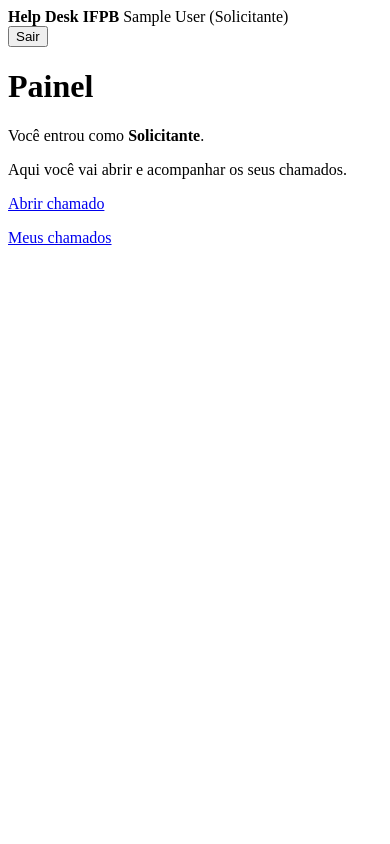
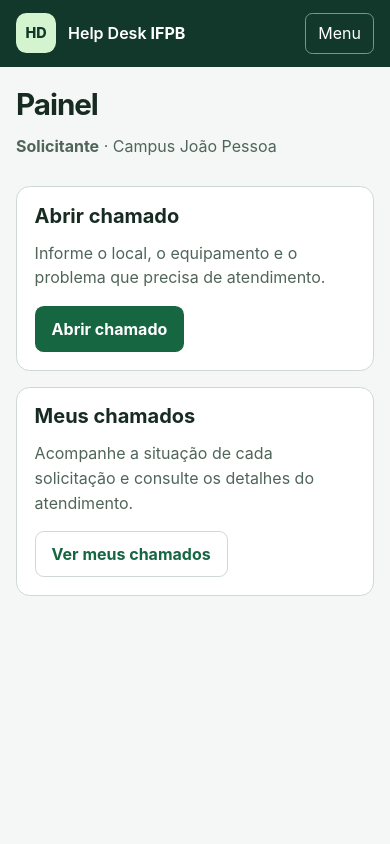
Before and after one commit to SuetoneCarneiro/help-desk-ifpb, a Django app: page / in a window 390 px wide. Run offline with Django 5.2, Linux system fonts and the light colour scheme; the visitor is signed in with stand-in values (Sample User, id 1).

Commit message:
feat: adiciona estrutura visual e navegação por papel (PA01)

```diff
--- /dev/null
+++ b/accounts/static/helpdesk/css/app.css
@@ -0,0 +1,218 @@
+:root {
+  color-scheme: light;
+  --canvas: #f4f7f5;
+  --surface: #ffffff;
+  --ink: #172b23;
+  --muted: #50655a;
+  --border: #cdd9d1;
+  --brand: #166642;
+  --brand-hover: #104c32;
+  --sidebar: #12382b;
+  --sidebar-active: #245540;
+  --focus: #1973be;
+  --radius: 0.85rem;
+  --gap: 1rem;
+  font-family: Inter, system-ui, sans-serif;
+  line-height: 1.55;
+}
+
+* { box-sizing: border-box; }
+[hidden] { display: none !important; }
+body { margin: 0; background: var(--canvas); color: var(--ink); }
+a { color: var(--brand); text-underline-offset: 0.2em; }
+button, input, select, textarea { font: inherit; }
+button { cursor: pointer; }
+:focus-visible { outline: 3px solid var(--focus); outline-offset: 3px; }
+h1, h2 { line-height: 1.18; margin: 0 0 0.75rem; }
+h1 { font-size: clamp(1.85rem, 4vw, 2.6rem); letter-spacing: -0.035em; }
+h2 { font-size: 1.25rem; }
+p { margin: 0 0 1rem; }
+.skip-link { position: absolute; left: 1rem; top: -8rem; z-index: 5; }
+.skip-link:focus { top: 1rem; padding: 0.7rem 1rem; background: white; }
+
+.app-shell {
+  display: grid;
+  grid-template-columns: 16rem minmax(0, 1fr);
+  min-height: 100vh;
+}
+.sidebar {
+  position: sticky;
+  top: 0;
+  height: 100vh;
+  height: 100dvh;
+  overflow-y: auto;
+  display: flex;
+  flex-direction: column;
+  padding: 1.5rem;
+  background: var(--sidebar);
+  color: white;
+}
+.sidebar-top, .brand { display: flex; align-items: center; gap: 0.75rem; }
+.sidebar-top { justify-content: space-between; }
+.brand { color: inherit; font-weight: 600; text-decoration: none; }
+.brand-mark {
+  display: grid;
+  place-items: center;
+  width: 2.5rem;
+  height: 2.5rem;
+  border-radius: 0.65rem;
+  background: #d4f4cf;
+  color: var(--sidebar);
+  font-size: 0.9rem;
+  font-weight: 800;
+}
+.sidebar-body { flex: 1; display: flex; flex-direction: column; }
+.navigation { display: grid; gap: 0.35rem; margin: 2rem 0; }
+.navigation a {
+  padding: 0.65rem 0.85rem;
+  border-radius: 0.5rem;
+  color: #ecf5ef;
+  text-decoration: none;
+}
+.navigation a:hover, .navigation a[aria-current="page"] {
+  background: var(--sidebar-active);
+}
+.navigation a[aria-current="page"] {
+  box-shadow: inset 3px 0 #a5e6aa;
+  font-weight: 700;
+}
+.account {
+  margin-top: auto;
+  padding-top: 1rem;
+  border-top: 1px solid #476758;
+  overflow-wrap: anywhere;
+}
+.account strong, .account span { display: block; }
+.account span { color: #c8dbce; font-size: 0.9rem; }
+.account form { margin-top: 0.65rem; }
+.menu-toggle, .logout {
+  padding: 0.45rem 0.75rem;
+  border: 1px solid #789786;
+  border-radius: 0.45rem;
+  background: transparent;
+  color: white;
+}
+.sidebar :focus-visible { outline-color: #b7edff; }
+.public-header { padding: 1rem clamp(1rem, 5vw, 4rem); background: var(--sidebar); color: white; }
+
+.content {
+  width: 100%;
+  max-width: 80rem;
+  min-width: 0;
+  margin-inline: auto;
+  padding: clamp(1.25rem, 4vw, 3.5rem);
+  overflow-wrap: anywhere;
+}
+.public-shell .content { max-width: 35rem; }
+.page-header { margin-bottom: 1.75rem; }
+.page-header p, .card p, .helptext { color: var(--muted); }
+.card-grid {
+  display: grid;
+  grid-template-columns: repeat(auto-fit, minmax(min(100%, 17rem), 1fr));
+  gap: var(--gap);
+}
+.card, .content > form, .content > dl {
+  padding: clamp(1.1rem, 3vw, 1.75rem);
+  border: 1px solid var(--border);
+  border-radius: var(--radius);
+  background: var(--surface);
+}
+.card { display: flex; flex-direction: column; align-items: flex-start; }
+.card p:last-child { margin-bottom: 0; }
+.card .button { margin-top: auto; }
+.button, .content button[type="submit"] {
+  display: inline-flex;
+  align-items: center;
+  justify-content: center;
+  padding: 0.6rem 1rem;
+  border: 1px solid transparent;
+  border-radius: 0.55rem;
+  background: var(--brand);
+  color: white;
+  font-weight: 650;
+  text-decoration: none;
+}
+.button:hover, .content button[type="submit"]:hover { background: var(--brand-hover); }
+.button.button-secondary, .content button.button-secondary {
+  background: white;
+  border-color: var(--border);
+  color: var(--brand);
+}
+.button.button-secondary:hover { background: #eef6ef; }
+
+.content > form { max-width: 42rem; margin-bottom: 1rem; }
+.field, .content form > p { margin: 0 0 1.1rem; }
+.content label { display: block; margin-bottom: 0.3rem; font-weight: 650; }
+.content :where(input:not([type="hidden"], [type="checkbox"], [type="radio"]), select, textarea) {
+  width: 100%;
+  padding: 0.65rem 0.8rem;
+  border: 1px solid #81988a;
+  border-radius: 0.45rem;
+  background: white;
+  color: var(--ink);
+}
+.content textarea { min-height: 7rem; resize: vertical; }
+.helptext { font-size: 0.875rem; }
+.errorlist { padding-left: 1.25rem; color: #952c2c; }
+[aria-invalid="true"] { border-color: #a53030 !important; }
+.alert {
+  margin-bottom: 1rem;
+  padding: 0.75rem 1rem;
+  border-left: 4px solid #40799e;
+  border-radius: 0.35rem;
+  background: #eaf3fa;
+}
+.alert-success { border-color: var(--brand); background: #e2f3e7; }
+.alert-warning { border-color: #916113; background: #fff1ce; }
+.alert-error { border-color: #a53030; background: #fceaea; }
+
+.table-scroll { max-width: 100%; overflow-x: auto; }
+.content table {
+  width: 100%;
+  border-collapse: collapse;
+  background: var(--surface);
+}
+.content th, .content td {
+  padding: 0.75rem;
+  border-bottom: 1px solid var(--border);
+  text-align: left;
+  vertical-align: top;
+}
+.content th { background: #e8f0ea; }
+.content dt { font-weight: 700; }
+.content dd { margin: 0 0 1rem; }
+.status {
+  display: inline-block;
+  padding: 0.15rem 0.6rem;
+  border-radius: 2rem;
+  background: #e8eeea;
+  color: #344b40;
+  font-size: 0.875rem;
+  font-weight: 650;
+}
+.status[data-status="aberto"] { background: #e1effc; color: #184e77; }
+.status[data-status="atribuido"] { background: #efe8fb; color: #573787; }
+.status[data-status="em-andamento"] { background: #fff0c9; color: #75500b; }
+.status[data-status="concluido"] { background: #def3e4; color: #185431; }
+.status[data-status="recusado"], .status[data-status="atrasado"] {
+  background: #fae4e4; color: #872828;
+}
+
+.modal {
+  width: min(30rem, calc(100% - 2rem));
+  max-height: 85vh;
+  padding: 0;
+  border: 1px solid var(--border);
+  border-radius: var(--radius);
+  color: var(--ink);
+}
+.modal-body { padding: 1.5rem; }
+.modal::backdrop { background: rgb(12 31 22 / 60%); }
+
+@media (max-width: 48rem) {
+  .app-shell { display: block; }
+  .sidebar { position: static; height: auto; padding: 0.8rem 1rem; }
+  .navigation { margin: 1rem 0; }
+  .sidebar-body { padding-bottom: 0.4rem; }
+  .content { padding: 1.25rem 1rem; }
+}
--- /dev/null
+++ b/accounts/static/helpdesk/js/app.js
@@ -0,0 +1,38 @@
+const menuToggle = document.querySelector(".menu-toggle");
+const accountMenu = document.getElementById("account-menu");
+
+if (menuToggle && accountMenu) {
+  const mobile = window.matchMedia("(max-width: 48rem)");
+
+  function updateMenu(expanded) {
+    accountMenu.hidden = !expanded;
+    menuToggle.setAttribute("aria-expanded", String(expanded));
+  }
+
+  function applyLayout() {
+    menuToggle.hidden = !mobile.matches;
+    updateMenu(!mobile.matches);
+  }
+
+  menuToggle.addEventListener("click", () => updateMenu(accountMenu.hidden));
+
+  accountMenu.addEventListener("keydown", (event) => {
+    if (event.key === "Escape" && mobile.matches) {
+      updateMenu(false);
+      menuToggle.focus();
+    }
+  });
+
+  mobile.addEventListener("change", applyLayout);
+  applyLayout();
+}
+
+document.addEventListener("click", (event) => {
+  const trigger = event.target.closest("button[data-open-dialog]");
+  if (!trigger) return;
+
+  const dialog = document.getElementById(trigger.dataset.openDialog);
+  if (dialog instanceof HTMLDialogElement && !dialog.open) {
+    dialog.showModal();
+  }
+});
--- a/accounts/templates/accounts/home.html
+++ b/accounts/templates/accounts/home.html
@@ -1,15 +1,35 @@
 {% extends "base.html" %}
 
+{% block title %}Painel — Help Desk IFPB{% endblock %}
+
 {% block content %}
-  <h1>Painel</h1>
-  <p>Você entrou como <strong>{{ user.get_role_display }}</strong>.</p>
+  <header class="page-header">
+    <h1>Painel</h1>
+    <p><strong>{{ user.get_role_display }}</strong> · Campus João Pessoa</p>
+  </header>
+
   {% if user.is_solicitante %}
-    <p>Aqui você vai abrir e acompanhar os seus chamados.</p>
-    <p><a href="{% url 'tickets:create' %}">Abrir chamado</a></p>
-    <p><a href="{% url 'tickets:list' %}">Meus chamados</a></p>
+    <div class="card-grid">
+      <section class="card">
+        <h2>Abrir chamado</h2>
+        <p>Informe o local, o equipamento e o problema que precisa de atendimento.</p>
+        <a class="button" href="{% url 'tickets:create' %}">Abrir chamado</a>
+      </section>
+      <section class="card">
+        <h2>Meus chamados</h2>
+        <p>Acompanhe a situação de cada solicitação e consulte os detalhes do atendimento.</p>
+        <a class="button button-secondary" href="{% url 'tickets:list' %}">Ver meus chamados</a>
+      </section>
+    </div>
   {% elif user.is_coordenador %}
-    <p>Aqui você vai atribuir, priorizar e recusar chamados.</p>
+    <section class="card">
+      <h2>Coordenação de TI</h2>
+      <p>Seu papel é fazer a triagem dos chamados, definir prioridades e distribuir as ordens entre os técnicos.</p>
+    </section>
   {% elif user.is_tecnico %}
-    <p>Aqui você vai atender as ordens de serviço atribuídas a você.</p>
+    <section class="card">
+      <h2>Atendimento técnico</h2>
+      <p>Seu papel é atender as ordens atribuídas a você e registrar como cada problema foi resolvido.</p>
+    </section>
   {% endif %}
 {% endblock %}
--- a/templates/base.html
+++ b/templates/base.html
@@ -1,30 +1,58 @@
-<!DOCTYPE html>
-<html lang="pt-br">
+{% load static %}
+<!doctype html>
+<html lang="pt-BR">
 <head>
   <meta charset="utf-8">
   <meta name="viewport" content="width=device-width, initial-scale=1">
   <title>{% block title %}Help Desk IFPB{% endblock %}</title>
+  <link rel="stylesheet" href="{% static 'helpdesk/css/app.css' %}">
+  <script src="{% static 'helpdesk/js/app.js' %}" defer></script>
+  {% block extra_head %}{% endblock %}
 </head>
 <body>
-  <header>
-    <strong>Help Desk IFPB</strong>
+  <a class="skip-link" href="#conteudo">Pular para o conteúdo</a>
+
+  <div class="{% if user.is_authenticated %}app-shell{% else %}public-shell{% endif %}">
     {% if user.is_authenticated %}
-      <span>{{ user.get_full_name|default:user.username }} ({{ user.get_role_display }})</span>
+      <aside class="sidebar">
+        <div class="sidebar-top">
+          <a class="brand" href="{% url 'accounts:home' %}">
+            <span class="brand-mark" aria-hidden="true">HD</span>
+            <span>Help Desk <strong>IFPB</strong></span>
+          </a>
+          <button class="menu-toggle" type="button" hidden
+                  aria-controls="account-menu" aria-expanded="false">
+            Menu
+          </button>
+        </div>
+
+        <div class="sidebar-body" id="account-menu">
+          {% include "components/navigation.html" %}
+          <div class="account">
+            <strong>{{ user.get_full_name|default:user.username }}</strong>
+            <span>{{ user.get_role_display }}</span>
             <form method="post" action="{% url 'accounts:logout' %}">
               {% csrf_token %}
-        <button type="submit">Sair</button>
+              <button class="logout" type="submit">Sair</button>
             </form>
+          </div>
+        </div>
+      </aside>
+    {% else %}
+      <header class="public-header">
+        <a class="brand" href="{% url 'accounts:login' %}">
+          <span class="brand-mark" aria-hidden="true">HD</span>
+          <span>Help Desk <strong>IFPB</strong></span>
+        </a>
+      </header>
     {% endif %}
-  </header>
-  <main>
-    {% if messages %}
-      <ul class="messages">
+
+    <main id="conteudo" class="content" tabindex="-1">
       {% for message in messages %}
-          <li class="{{ message.tags }}">{{ message }}</li>
+        {% include "components/alert.html" with text=message level=message.level_tag only %}
       {% endfor %}
-      </ul>
-    {% endif %}
       {% block content %}{% endblock %}
     </main>
+  </div>
 </body>
 </html>
--- /dev/null
+++ b/templates/components/alert.html
@@ -0,0 +1,4 @@
+<div class="alert alert-{{ level|default:'info' }}"
+     {% if level == 'error' %}role="alert"{% else %}role="status"{% endif %}>
+  {{ text }}
+</div>
--- /dev/null
+++ b/templates/components/navigation.html
@@ -0,0 +1,18 @@
+<nav class="navigation" aria-label="Navegação principal">
+  {% with current=request.resolver_match.view_name %}
+    <a href="{% url 'accounts:home' %}"
+       {% if current == 'accounts:home' %}aria-current="page"{% endif %}>
+      Painel
+    </a>
+    {% if user.is_solicitante %}
+      <a href="{% url 'tickets:list' %}"
+         {% if current == 'tickets:list' %}aria-current="page"{% endif %}>
+        Meus chamados
+      </a>
+      <a href="{% url 'tickets:create' %}"
+         {% if current == 'tickets:create' %}aria-current="page"{% endif %}>
+        Abrir chamado
+      </a>
+    {% endif %}
+  {% endwith %}
+</nav>
--- /dev/null
+++ b/templates/components/status.html
@@ -0,0 +1,6 @@
+<span class="status" data-status="{{ ticket.get_status_display|slugify }}">
+  {{ ticket.get_status_display }}
+</span>
+{% if ticket.is_overdue %}
+  <span class="status" data-status="atrasado">(atrasado)</span>
+{% endif %}
--- a/tickets/templates/tickets/ticket_detail.html
+++ b/tickets/templates/tickets/ticket_detail.html
@@ -14,7 +14,7 @@
 
   <dl>
     <dt>Status</dt>
-    <dd>{{ ticket.get_status_display }}{% if ticket.is_overdue %} (atrasado){% endif %}</dd>
+    <dd>{% include "components/status.html" with ticket=ticket only %}</dd>
     <dt>Solicitante</dt>
     <dd>{{ ticket.requester.get_full_name|default:ticket.requester.username }}</dd>
     <dt>Local</dt>
--- a/tickets/templates/tickets/ticket_list.html
+++ b/tickets/templates/tickets/ticket_list.html
@@ -13,6 +13,7 @@
   <p><a href="{% url 'tickets:create' %}">Abrir chamado</a></p>
 
   {% if ticket_list %}
+    <div class="table-scroll" role="region" aria-label="Meus chamados" tabindex="0">
     <table>
       <thead>
         <tr>
@@ -26,7 +27,7 @@
             <td><a href="{% url 'tickets:detail' ticket.pk %}">#{{ ticket.pk }}</a></td>
             <td>{{ ticket.location }}</td>
             <td>{{ ticket.category }}</td>
-            <td>{{ ticket.get_status_display }}</td>
+            <td>{% include "components/status.html" with ticket=ticket only %}</td>
             <td>{{ ticket.get_priority_display|default:"—" }}</td>
             <td>{% if ticket.technician %}{{ ticket.technician.get_full_name|default:ticket.technician.username }}{% else %}—{% endif %}</td>
             <td>{{ ticket.due_at|date:"d/m/Y H:i"|default:"—" }}</td>
@@ -35,6 +36,7 @@
         {% endfor %}
       </tbody>
     </table>
+    </div>
 
     {% if is_paginated %}
       <nav>
```
Also changed, not shown: accounts/tests/integration/test_frontend_layout.py (added, +38 -0 lines), accounts/tests/integration/urls.py (+1 -0 lines), templates/components/field.html (added, +13 -0 lines), templates/components/modal.html (added, +13 -0 lines). Lines whose indentation alone changed are shown as unchanged.
